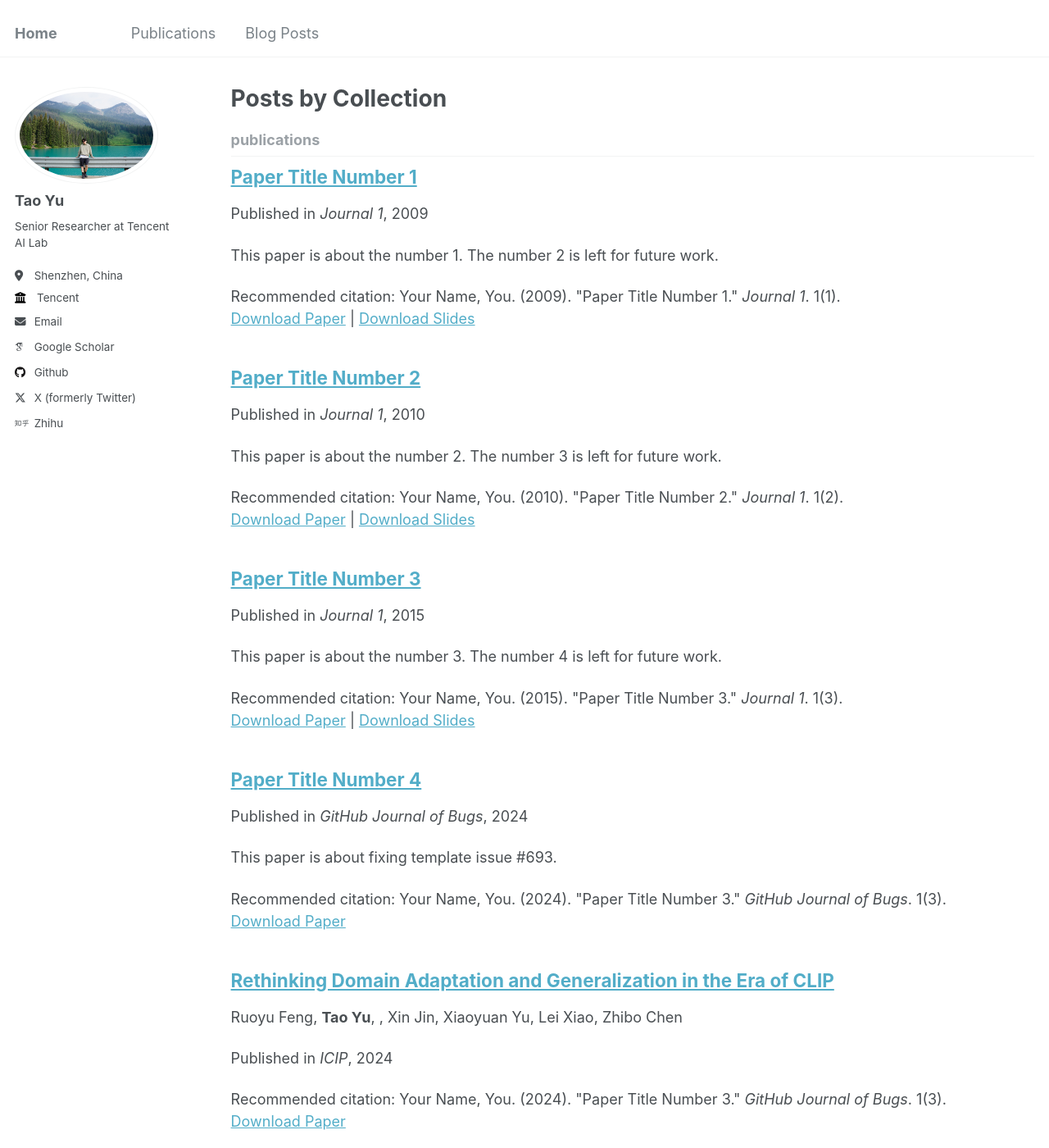
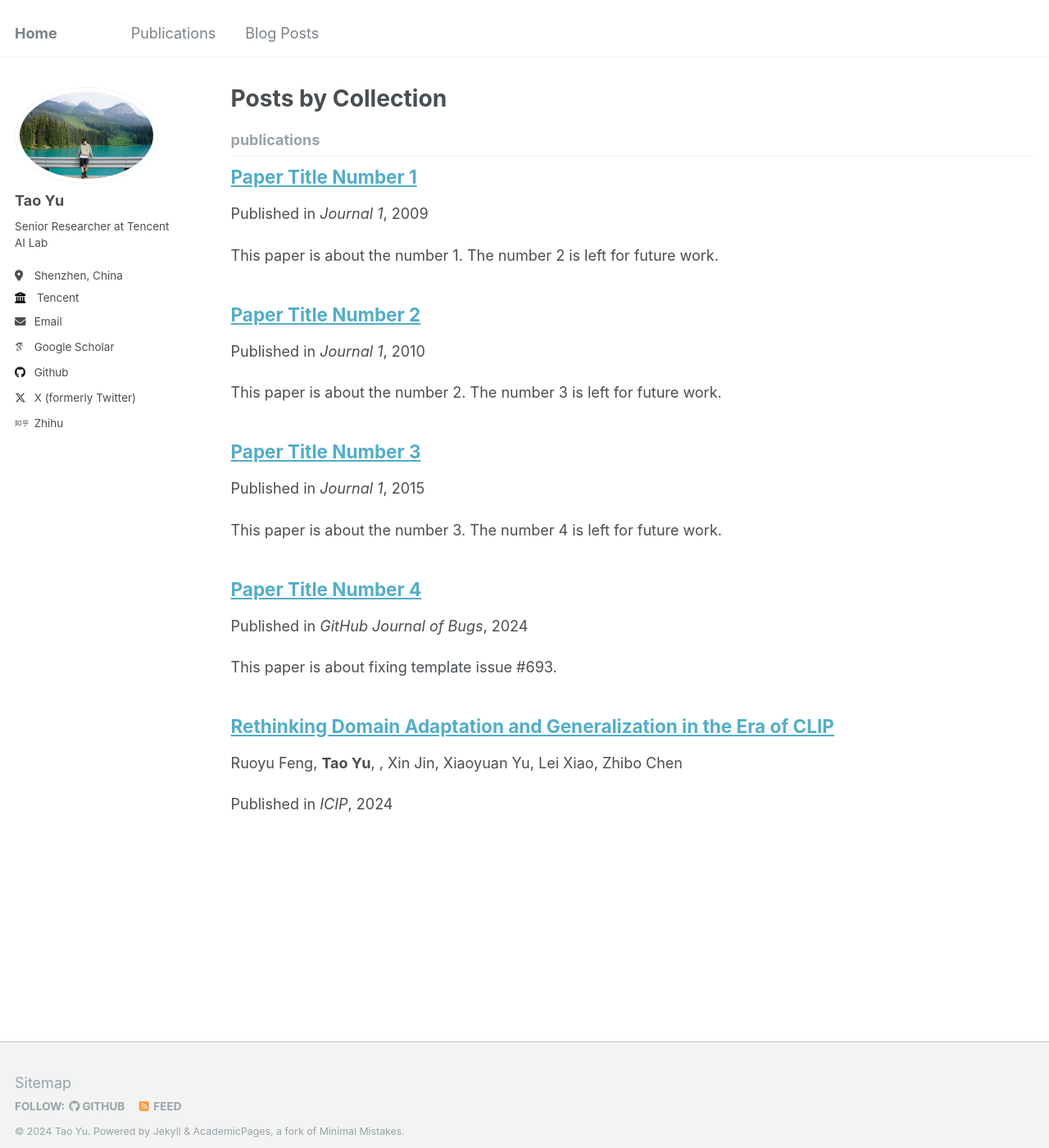
Before and after one commit to geekyutao/geekyutao.github.io, a Jekyll site: the page built from _pages/collection-archive.html, in a window 1280 px wide and 1400 px high. Shown: the whole window at 82% size. Built offline with Jekyll 4.4.1, drawn with Linux system fonts in a browser that asks for light colours; some web fonts are replaced.

Commit message:
initialize

```diff
--- a/_includes/archive-single.html
+++ b/_includes/archive-single.html
@@ -57,19 +57,6 @@
     <p class="archive__item-excerpt" itemprop="description"><p>{{ post.excerpt | markdownify | remove: '<p>' | remove: '</p>' }}<strong><a href="{{ base_path }}{{ post.url }}" rel="permalink"> Read more</a></strong></p></p>
     {% endif %}
 
-    {% if post.citation and post.paperurl and post.slidesurl %}
-      <p>Recommended citation: {{ post.citation }}<br /><a href="{{ post.paperurl }}">Download Paper</a> | <a href="{{ post.slidesurl }}">Download Slides</a></p>
-    {% elsif post.citation and post.paperurl %}
-      <p>Recommended citation: {{ post.citation }}<br /><a href="{{ post.paperurl }}">Download Paper</a></p>
-    {% elsif post.citation and post.slidesurl %}
-      <p>Recommended citation: {{ post.citation }}<br /><a href="{{ post.slidesurl }}">Download Slides</a></p>
-    {% elsif post.citation %}
-      <p>Recommended citation: {{ post.citation }}</p>
-    {% elsif post.paperurl %}
-      <p><a href=" {{ post.paperurl }} ">Download Paper</a></p>
-    {% elsif post.slidesurl %}
-      <p>Download <a href="{{ post.slidesurl }}">Download Slides</a></p></p>
-    {% endif %}
 
     {% if post.citation and page.paperurl and page.codeurl and page.projecturl %}
       <p><a href=" {{ post.paperurl }} ">Paper</a> | <a href="{{ post.codeurl }}">Code</a> | <a href="{{ post.projecturl }}">Project Page</a></p>
```
